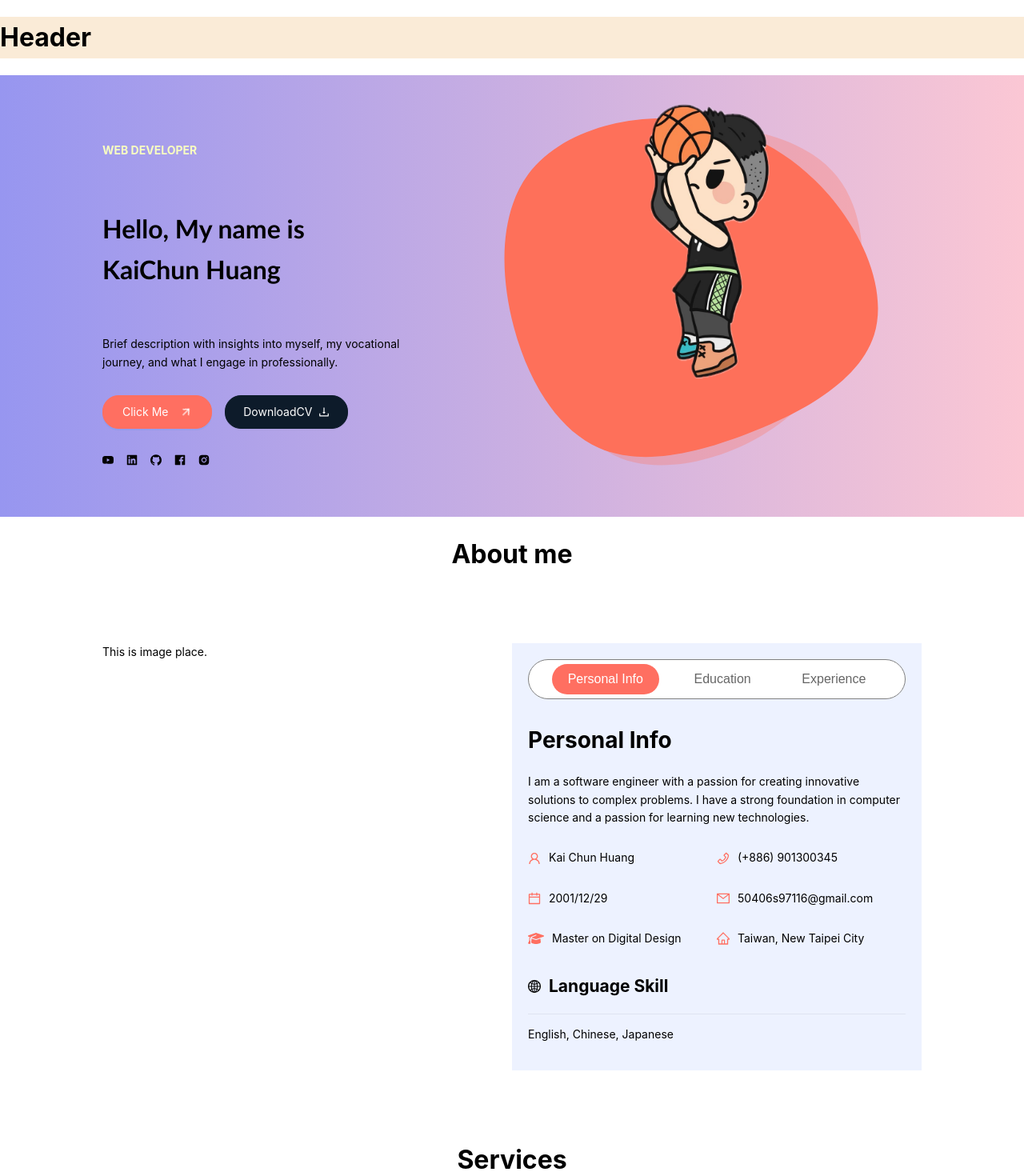
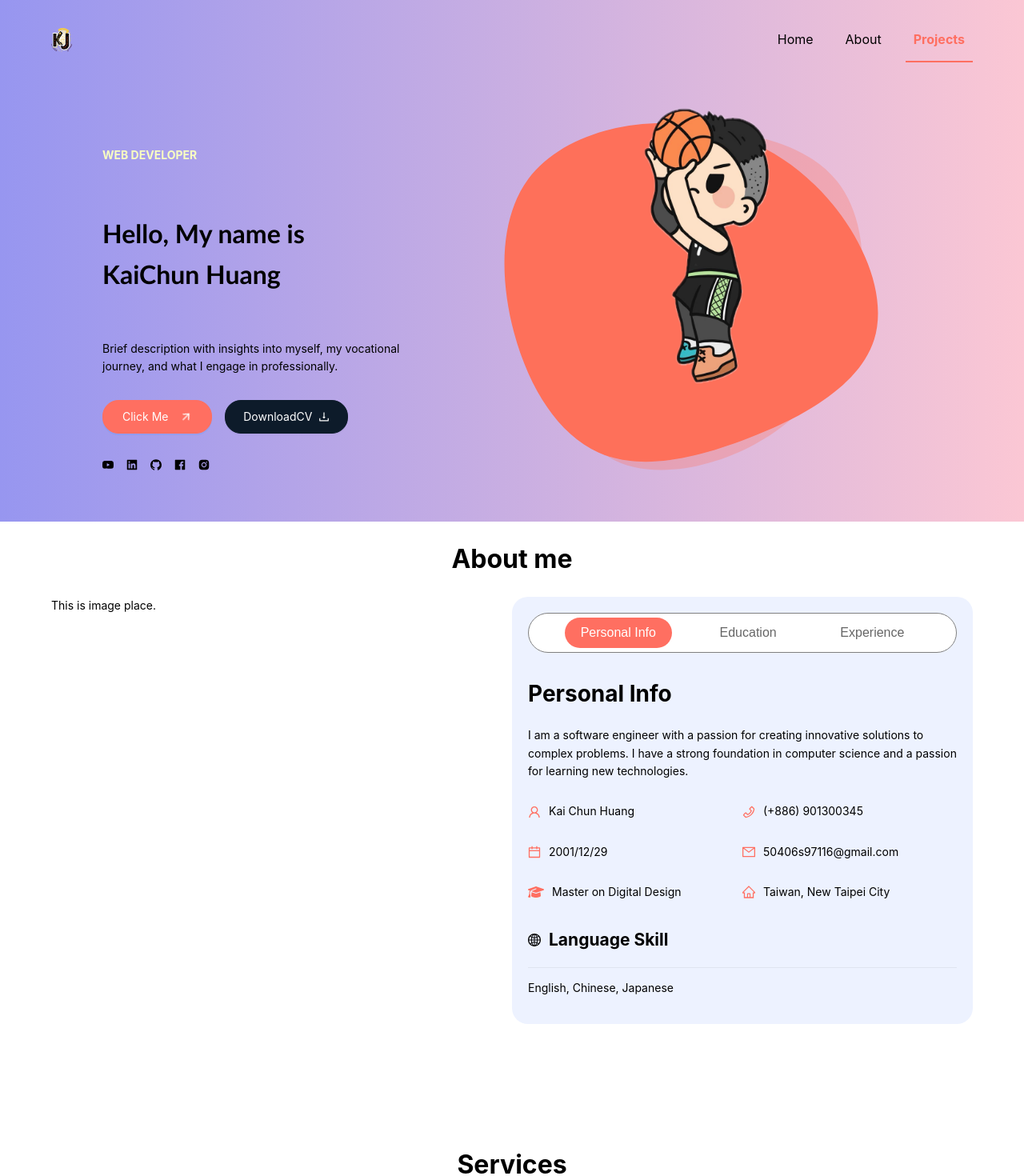
Before and after one commit to Charliebear520/myWebsite, a React (Vite) app: page / in a window 1280 px wide. Shown: the top 1470 px of the page at 80% size. Built offline with nearby package versions, Linux system fonts and the light colour scheme.

Commit message:
edit Header

```diff
--- a/src/components/About/about.module.css
+++ b/src/components/About/about.module.css
@@ -11,5 +11,5 @@
   }
 
   .row{
-    padding: 4rem 8rem;
+    padding: 0rem 4rem 8rem;
   }
--- a/src/components/AboutItem/about.module.css
+++ b/src/components/AboutItem/about.module.css
@@ -4,6 +4,7 @@
     display: flex;
     flex-direction: column;
     padding: 20px;
+    border-radius: 20px;
 }
 
 .tabContainer {
--- a/src/components/Header/header.module.css
+++ b/src/components/Header/header.module.css
@@ -1,3 +1,58 @@
-.container{
-    background-color: antiquewhite;
+.container {
+  display: flex;
+  justify-content: space-between;
+  align-items: center;
+  padding: 0 4rem;
+  position: fixed; /* 确保固定在顶部 */
+  top: 0;
+  left: 0;
+  right: 0;
+  z-index: 1000; /* 确保在其他元素之上 */
+  background: linear-gradient(to right, rgb(151, 150, 240), rgb(251, 199, 212));
+  height: 100px;
 }
+
+.scrolled {
+  background: #ffffff; /* 滚动后背景色 */
+  box-shadow: 0 2px 10px rgba(0, 0, 0, 0.1); /* 添加底部阴影 */
+  height: 55px;
+}
+
+.nav {
+  position: relative;
+}
+
+.nav ul {
+  list-style: none;
+  display: flex;
+  gap: 20px; /* 导航项之间的间距 */
+}
+
+.nav li {
+  cursor: pointer;
+  padding: 10px;
+  transition: color 0.3s;
+}
+
+.nav li:hover {
+  color: #ff6f61; /* 悬停时的颜色 */
+}
+
+.active {
+  font-weight: bold;
+  color: #ff6f61; /* 选中项的颜色 */
+}
+
+.slider {
+  position: absolute;
+  bottom: -5px; /* 调整滑动指示器的位置 */
+  height: 2px; /* 滑动指示器的高度 */
+  background-color: #ff6f61; /* 滑动指示器的颜色 */
+  transition: left 0.3s ease, width 0.3s ease; /* 添加动画效果 */
+}
+
+.logo{
+    max-width: 100%;
+    height: auto;
+    max-height: 30px;
+}
--- a/src/components/Header/index.jsx
+++ b/src/components/Header/index.jsx
@@ -1,9 +1,81 @@
+import React, { useState, useEffect, useRef } from "react";
 import styles from "./header.module.css";
+import { motion } from "framer-motion";
+import logo from "/svg/logo.svg"; // 导入logo.svg
 
-export default function Header() {
-    return (
-        <div className={styles.container}>
-            <h1>Header</h1>
-        </div>
-    )
-}
+const Header = () => {
+  const [activeTab, setActiveTab] = useState("Home");
+  const [sliderStyle, setSliderStyle] = useState({});
+  const [isScrolled, setIsScrolled] = useState(false);
+  const navRef = useRef(null);
+
+  const handleTabClick = (tab) => {
+    setActiveTab(tab);
+    const element = document.getElementById(tab);
+    if (element) {
+      element.scrollIntoView({ behavior: "smooth" });
+    }
+  };
+
+  const handleScroll = () => {
+    const scrollY = window.scrollY;
+    setIsScrolled(scrollY > 50); // 当滚动超过50px时，设置为已滚动状态
+
+    // 检测当前可视区域的元素
+    const sections = ["Home", "About", "Projects"];
+    sections.forEach((section) => {
+      const element = document.getElementById(section);
+      if (element) {
+        const { top } = element.getBoundingClientRect();
+        if (top >= 0 && top < window.innerHeight) {
+          setActiveTab(section);
+        }
+      }
+    });
+  };
+
+  useEffect(() => {
+    window.addEventListener("scroll", handleScroll);
+    return () => {
+      window.removeEventListener("scroll", handleScroll);
+    };
+  }, []);
+
+  useEffect(() => {
+    if (navRef.current) {
+      const activeButton = navRef.current.querySelector(`.${styles.active}`);
+      if (activeButton) {
+        setSliderStyle({
+          width: `${activeButton.offsetWidth}px`,
+          left: `${activeButton.offsetLeft}px`,
+        });
+      }
+    }
+  }, [activeTab]);
+
+  return (
+    <div className={`${styles.container} ${isScrolled ? styles.scrolled : ""}`}>
+      <img src={logo} alt="Logo" className={styles.logo} /> {/* 使用logo.svg */}
+      <nav className={styles.nav} ref={navRef}>
+        <ul style={{ margin: 0 }}>
+          {["Home", "About", "Projects"].map((tab) => (
+            <li
+              key={tab}
+              className={activeTab === tab ? styles.active : ""}
+              onClick={() => handleTabClick(tab)}
+            >
+              {tab}
+            </li>
+          ))}
+        </ul>
+        <motion.div
+          className={styles.slider}
+          style={sliderStyle}
+          transition={{ type: "spring", stiffness: 300 }}
+        />
+      </nav>
+    </div>
+  );
+};
+
+export default Header;
--- a/src/components/Hero/hero.module.css
+++ b/src/components/Hero/hero.module.css
@@ -1,6 +1,7 @@
 .background {
     background: linear-gradient(to right, rgb(151, 150, 240), rgb(251, 199, 212));
     padding: 4rem 8rem;
+    margin-top: 100px;
   }
 
   .ButtonBox {
--- a/src/components/Hero/index.jsx
+++ b/src/components/Hero/index.jsx
@@ -15,12 +15,12 @@ import {
 const Hero = () => {
   const titleVariants = {
     hidden: { opacity: 0, y: 20 },
-    visible: { opacity: 1, y: 0, transition: { delay: 0.5, duration: 0.8 } }
+    visible: { opacity: 1, y: 0, transition: { delay: 0.5, duration: 0.8 } },
   };
 
   const fadeInVariants = {
     hidden: { opacity: 0 },
-    visible: { opacity: 1, transition: { duration: 1 } }
+    visible: { opacity: 1, transition: { duration: 1 } },
   };
 
   return (
--- a/src/components/Projects/index.jsx
+++ b/src/components/Projects/index.jsx
@@ -5,6 +5,7 @@ import NavBar from "../NavBar";
 
 export default function Projects({projects, handleCategoryChange}) {
   return (
+
     <div className={styles.container}>
       <div className={styles.h1box}>
         <h1>Projects</h1>
--- a/src/components/ServiceItem/serviceitem.module.css
+++ b/src/components/ServiceItem/serviceitem.module.css
@@ -1,14 +1,19 @@
-.container{
+.container {
     display: flex;
     flex-direction: column;
     justify-content: center;
     align-items: center;
-    border:1px solid black;
-    padding:1rem 3rem;
+    border: 1px solid black;
+    padding: 1rem 3rem;
     width: 50%;
+    transition: transform 0.3s ease; /* 添加过渡效果 */
 }
 
-.image{
+.container:hover {
+    transform: scale(1.05); /* 鼠标悬停时放大 */
+}
+
+.image {
     position: absolute;
-    bottom:5em;
+    bottom: 5em;
 }
--- /dev/null
+++ b/src/hooks/useOnScreen.js
@@ -0,0 +1,31 @@
+// src/hooks/useOnScreen.js
+import { useEffect, useState } from "react";
+
+export const useOnScreen = (ref) => {
+  const [isVisible, setIsVisible] = useState(false);
+
+  useEffect(() => {
+    const observer = new IntersectionObserver(
+      ([entry]) => {
+        if (entry.isIntersecting) {
+          setIsVisible(true);
+        } else {
+          setIsVisible(false);
+        }
+      },
+      { threshold: 0.1 } // 触发的阈值
+    );
+
+    if (ref.current) {
+      observer.observe(ref.current);
+    }
+
+    return () => {
+      if (ref.current) {
+        observer.unobserve(ref.current);
+      }
+    };
+  }, [ref]);
+
+  return isVisible;
+};
--- a/src/pages/Home.jsx
+++ b/src/pages/Home.jsx
@@ -6,18 +6,69 @@ import Footer from "../components/Footer";
 import Projects from "../components/Projects";
 import { useProjectFilter } from "../hooks/useProjectFilter";
 import About from "../components/About";
+import { motion } from "framer-motion";
+import { useRef } from "react";
+import { useOnScreen } from "../hooks/useOnScreen";
+
 export default function Home() {
   const { projects, handleCategoryChange } = useProjectFilter();
+
+  const fadeInVariants = {
+    hidden: { opacity: 0 },
+    visible: { opacity: 1, transition: { duration: 0.5 } },
+  };
+
+  const heroRef = useRef();
+  const aboutRef = useRef();
+  const servicesRef = useRef();
+  const projectsRef = useRef();
+
+  const isHeroVisible = useOnScreen(heroRef);
+  const isAboutVisible = useOnScreen(aboutRef);
+  const isServicesVisible = useOnScreen(servicesRef);
+  const isProjectsVisible = useOnScreen(projectsRef);
+
   return (
     <div>
       <Header />
+      <motion.div
+        id="Home"
+        ref={heroRef}
+        initial="hidden"
+        animate={isHeroVisible ? "visible" : "hidden"}
+        variants={fadeInVariants}
+      >
         <Hero />
+      </motion.div>
+      <motion.div
+        id="About"
+        ref={aboutRef}
+        initial="hidden"
+        animate={isAboutVisible ? "visible" : "hidden"}
+        variants={fadeInVariants}
+      >
         <About />
+      </motion.div>
+      <motion.div
+        ref={servicesRef}
+        initial="hidden"
+        animate={isServicesVisible ? "visible" : "hidden"}
+        variants={fadeInVariants}
+      >
         <Services services={services} />
+      </motion.div>
+      <motion.div
+        id="Projects"
+        ref={projectsRef}
+        initial="hidden"
+        animate={isProjectsVisible ? "visible" : "hidden"}
+        variants={fadeInVariants}
+      >
         <Projects
           projects={projects}
           handleCategoryChange={handleCategoryChange}
         />
+      </motion.div>
       <Footer />
     </div>
   );
```
Also changed, not shown: src/pages/Category.jsx (deleted, +0 -29 lines), public/svg/logo.svg (added). Lines whose indentation alone changed are shown as unchanged.
